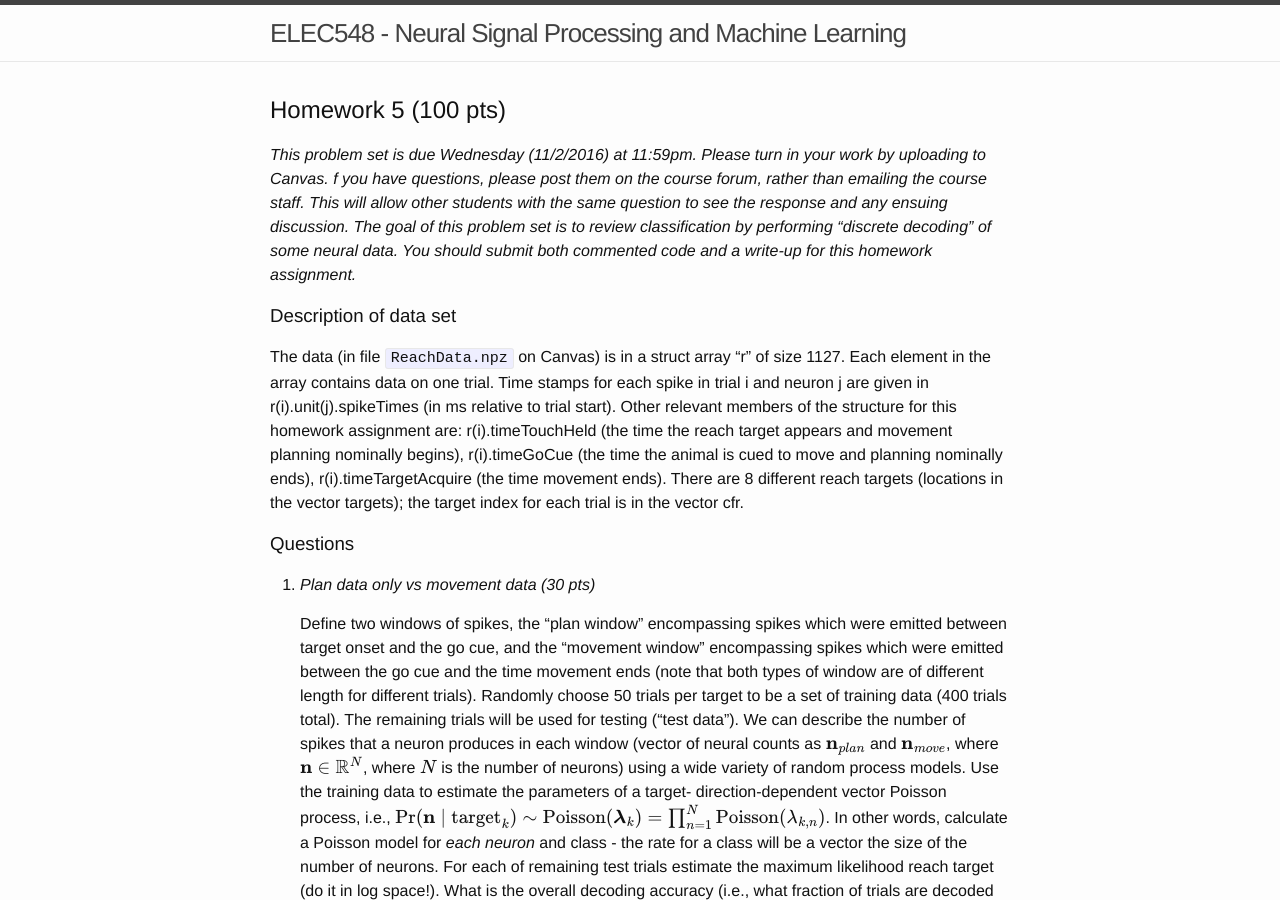
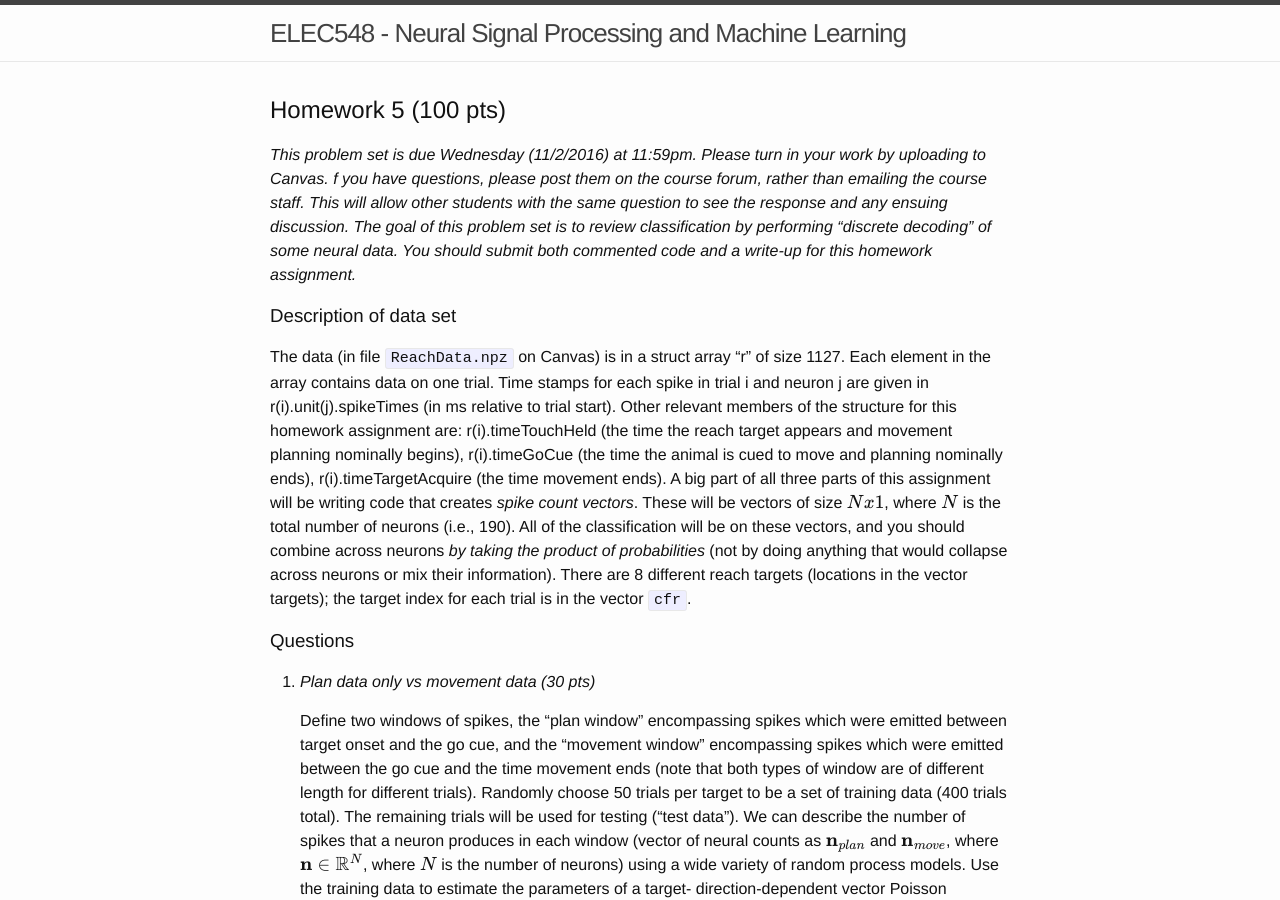
Before and after one commit to elec548/elec548.github.io, a Jekyll site: the page built from Assignments/hw5.md, in a window 1280 px wide and 900 px high. Built offline with Jekyll 4.4.1, drawn with Linux system fonts in a browser that asks for light colours; formulas are drawn with MathJax 3.

Commit message:
Tried to update description

```diff
--- a/Assignments/hw5.md
+++ b/Assignments/hw5.md
@@ -21,8 +21,13 @@ i and neuron j are given in r(i).unit(j).spikeTimes (in ms relative to trial sta
 relevant members of the structure for this homework assignment are: r(i).timeTouchHeld (the
 time the reach target appears and movement planning nominally begins), r(i).timeGoCue (the time
 the animal is cued to move and planning nominally ends), r(i).timeTargetAcquire (the time
-movement ends). There are 8 different reach targets (locations in the vector targets); the
-target index for each trial is in the vector cfr.
+movement ends). A big part of all three parts of this assignment will be writing code that
+creates _spike count vectors_. These will be vectors of size $$Nx1$$, where $$N$$ is the total
+number of neurons (i.e., 190). All of the classification will be on these vectors, and you
+should combine across neurons _by taking the product of probabilities_ (not by doing anything
+that would collapse across neurons or mix their information). There are 8 different reach
+targets (locations in the vector targets); the target index for each trial is in the vector
+`cfr`.
 
 ### Questions
 
```
